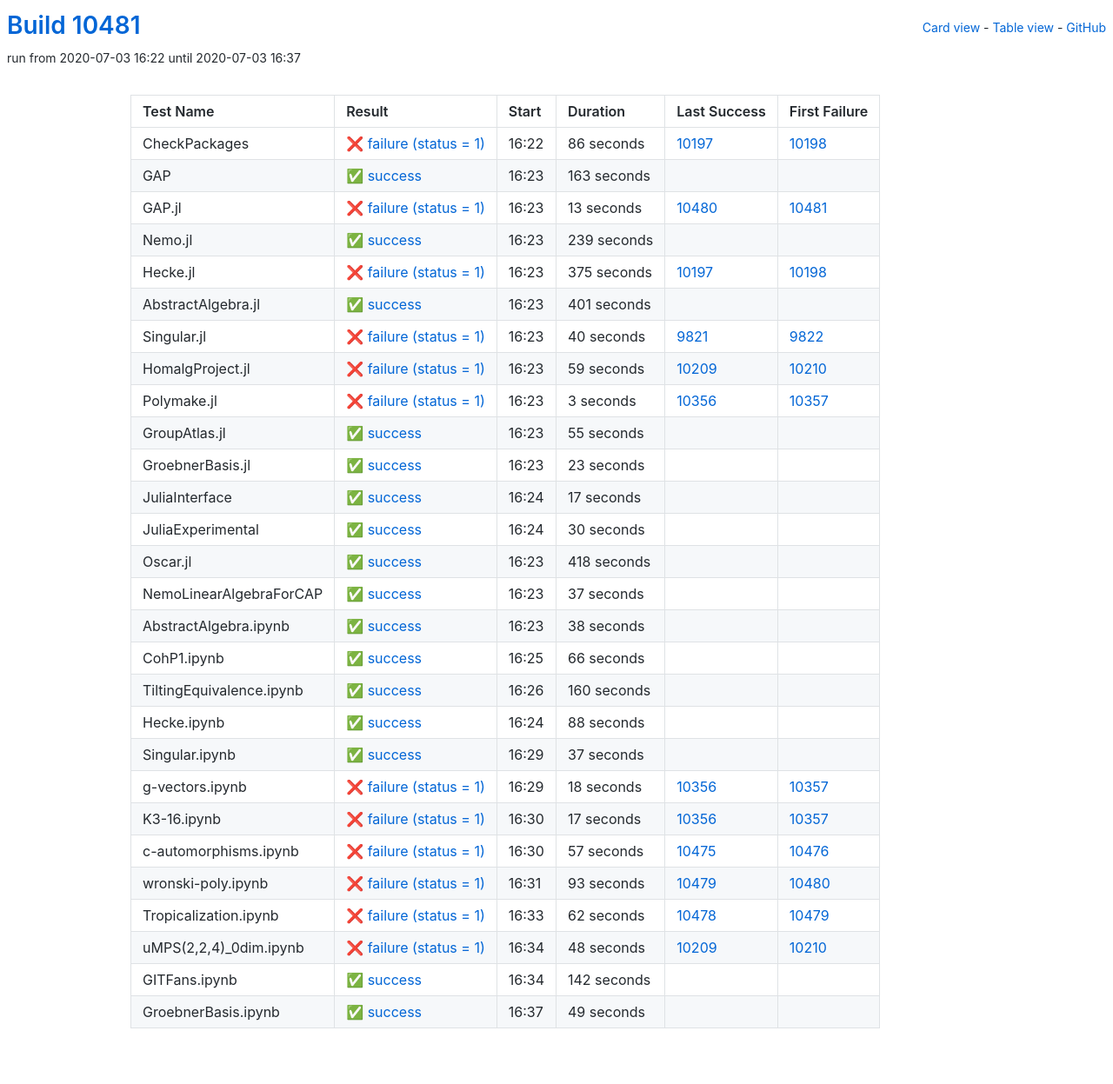
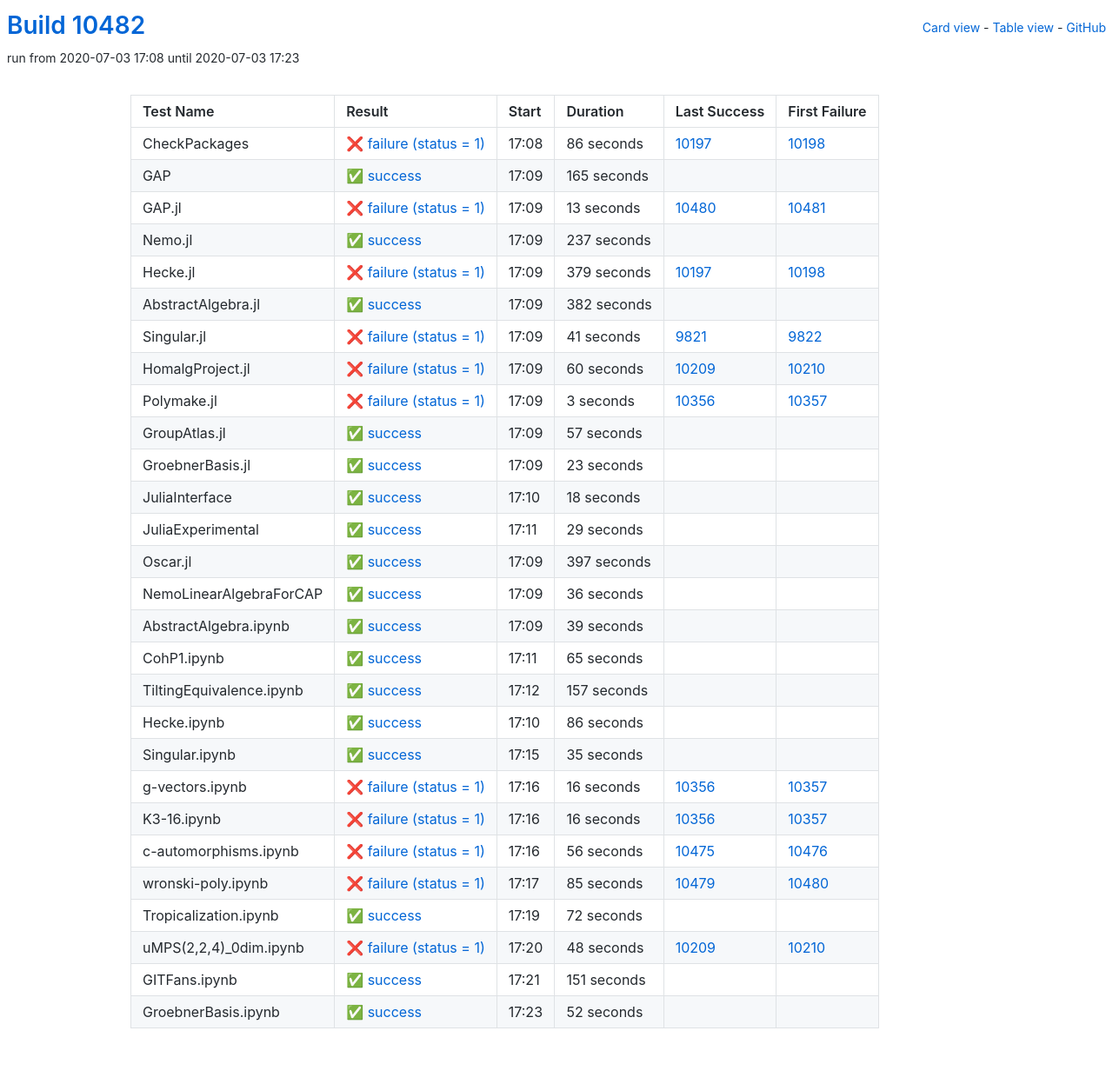
Before and after one commit to oscar-system/oscar-ci-status, a Jekyll site: the page built from table.html, in a window 1280 px wide. Shown: the whole page at 87% size. Built offline with Jekyll 4.4.1, drawn with Linux system fonts in a browser that asks for light colours.

Commit message:
Build #10482

```diff
--- a/_data/ci.yml
+++ b/_data/ci.yml
@@ -1,6 +1,6 @@
 ---
-build: 10481
-build_url: https://oscarci.mathematik.uni-kl.de/job/oscar/10481/
+build: 10482
+build_url: https://oscarci.mathematik.uni-kl.de/job/oscar/10482/
 job: oscar
 organization: oscar-system
 repo: oscar-ci-status
@@ -8,8 +8,8 @@ repourl: https://github.com/oscar-system/oscar-ci-status
 tests:
 - name: CheckPackages
   id: checkpackages
-  log: https://oscarci.mathematik.uni-kl.de/job/oscar/10481/artifact/logs/build-10481/CheckPackages.log
-  start: 2020-07-03 16:22
+  log: https://oscarci.mathematik.uni-kl.de/job/oscar/10482/artifact/logs/build-10482/CheckPackages.log
+  start: 2020-07-03 17:08
   success: false
   exitcode: 1
   status: failure
@@ -20,20 +20,20 @@ tests:
   first_failure_url: https://oscarci.mathematik.uni-kl.de/job/oscar/10198/
 - name: GAP
   id: gap
-  log: https://oscarci.mathematik.uni-kl.de/job/oscar/10481/artifact/logs/build-10481/GAP.log
-  start: 2020-07-03 16:23
+  log: https://oscarci.mathematik.uni-kl.de/job/oscar/10482/artifact/logs/build-10482/GAP.log
+  start: 2020-07-03 17:09
   success: true
   exitcode: 0
   status: success
-  duration: 163
+  duration: 165
   last_success: false
   last_success_url:
   first_failure: false
   first_failure_url:
 - name: GAP.jl
   id: gap-jl
-  log: https://oscarci.mathematik.uni-kl.de/job/oscar/10481/artifact/logs/build-10481/GAP.jl.log
-  start: 2020-07-03 16:23
+  log: https://oscarci.mathematik.uni-kl.de/job/oscar/10482/artifact/logs/build-10482/GAP.jl.log
+  start: 2020-07-03 17:09
   success: false
   exitcode: 1
   status: failure
@@ -44,68 +44,68 @@ tests:
   first_failure_url: https://oscarci.mathematik.uni-kl.de/job/oscar/10481/
 - name: Nemo.jl
   id: nemo-jl
-  log: https://oscarci.mathematik.uni-kl.de/job/oscar/10481/artifact/logs/build-10481/Nemo.jl.log
-  start: 2020-07-03 16:23
+  log: https://oscarci.mathematik.uni-kl.de/job/oscar/10482/artifact/logs/build-10482/Nemo.jl.log
+  start: 2020-07-03 17:09
   success: true
   exitcode: 0
   status: success
-  duration: 239
+  duration: 237
   last_success: false
   last_success_url:
   first_failure: false
   first_failure_url:
 - name: Hecke.jl
   id: hecke-jl
-  log: https://oscarci.mathematik.uni-kl.de/job/oscar/10481/artifact/logs/build-10481/Hecke.jl.log
-  start: 2020-07-03 16:23
+  log: https://oscarci.mathematik.uni-kl.de/job/oscar/10482/artifact/logs/build-10482/Hecke.jl.log
+  start: 2020-07-03 17:09
   success: false
   exitcode: 1
   status: failure
-  duration: 375
+  duration: 379
   last_success: 10197
   last_success_url: https://oscarci.mathematik.uni-kl.de/job/oscar/10197/
   first_failure: 10198
   first_failure_url: https://oscarci.mathematik.uni-kl.de/job/oscar/10198/
 - name: AbstractAlgebra.jl
   id: abstractalgebra-jl
-  log: https://oscarci.mathematik.uni-kl.de/job/oscar/10481/artifact/logs/build-10481/AbstractAlgebra.jl.log
-  start: 2020-07-03 16:23
+  log: https://oscarci.mathematik.uni-kl.de/job/oscar/10482/artifact/logs/build-10482/AbstractAlgebra.jl.log
+  start: 2020-07-03 17:09
   success: true
   exitcode: 0
   status: success
-  duration: 401
+  duration: 382
   last_success: false
   last_success_url:
   first_failure: false
   first_failure_url:
 - name: Singular.jl
   id: singular-jl
-  log: https://oscarci.mathematik.uni-kl.de/job/oscar/10481/artifact/logs/build-10481/Singular.jl.log
-  start: 2020-07-03 16:23
+  log: https://oscarci.mathematik.uni-kl.de/job/oscar/10482/artifact/logs/build-10482/Singular.jl.log
+  start: 2020-07-03 17:09
   success: false
   exitcode: 1
   status: failure
-  duration: 40
+  duration: 41
   last_success: 9821
   last_success_url: https://oscarci.mathematik.uni-kl.de/job/oscar/9821/
   first_failure: 9822
   first_failure_url: https://oscarci.mathematik.uni-kl.de/job/oscar/9822/
 - name: HomalgProject.jl
   id: homalgproject-jl
-  log: https://oscarci.mathematik.uni-kl.de/job/oscar/10481/artifact/logs/build-10481/HomalgProject.jl.log
-  start: 2020-07-03 16:23
+  log: https://oscarci.mathematik.uni-kl.de/job/oscar/10482/artifact/logs/build-10482/HomalgProject.jl.log
+  start: 2020-07-03 17:09
   success: false
   exitcode: 1
   status: failure
-  duration: 59
+  duration: 60
   last_success: 10209
   last_success_url: https://oscarci.mathematik.uni-kl.de/job/oscar/10209/
   first_failure: 10210
   first_failure_url: https://oscarci.mathematik.uni-kl.de/job/oscar/10210/
 - name: Polymake.jl
   id: polymake-jl
-  log: https://oscarci.mathematik.uni-kl.de/job/oscar/10481/artifact/logs/build-10481/Polymake.jl.log
-  start: 2020-07-03 16:23
+  log: https://oscarci.mathematik.uni-kl.de/job/oscar/10482/artifact/logs/build-10482/Polymake.jl.log
+  start: 2020-07-03 17:09
   success: false
   exitcode: 1
   status: failure
@@ -116,20 +116,20 @@ tests:
   first_failure_url: https://oscarci.mathematik.uni-kl.de/job/oscar/10357/
 - name: GroupAtlas.jl
   id: groupatlas-jl
-  log: https://oscarci.mathematik.uni-kl.de/job/oscar/10481/artifact/logs/build-10481/GroupAtlas.jl.log
-  start: 2020-07-03 16:23
+  log: https://oscarci.mathematik.uni-kl.de/job/oscar/10482/artifact/logs/build-10482/GroupAtlas.jl.log
+  start: 2020-07-03 17:09
   success: true
   exitcode: 0
   status: success
-  duration: 55
+  duration: 57
   last_success: false
   last_success_url:
   first_failure: false
   first_failure_url:
 - name: GroebnerBasis.jl
   id: groebnerbasis-jl
-  log: https://oscarci.mathematik.uni-kl.de/job/oscar/10481/artifact/logs/build-10481/GroebnerBasis.jl.log
-  start: 2020-07-03 16:23
+  log: https://oscarci.mathematik.uni-kl.de/job/oscar/10482/artifact/logs/build-10482/GroebnerBasis.jl.log
+  start: 2020-07-03 17:09
   success: true
   exitcode: 0
   status: success
@@ -140,176 +140,176 @@ tests:
   first_failure_url:
 - name: JuliaInterface
   id: juliainterface
-  log: https://oscarci.mathematik.uni-kl.de/job/oscar/10481/artifact/logs/build-10481/JuliaInterface.log
-  start: 2020-07-03 16:24
+  log: https://oscarci.mathematik.uni-kl.de/job/oscar/10482/artifact/logs/build-10482/JuliaInterface.log
+  start: 2020-07-03 17:10
   success: true
   exitcode: 0
   status: success
-  duration: 17
+  duration: 18
   last_success: false
   last_success_url:
   first_failure: false
   first_failure_url:
 - name: JuliaExperimental
   id: juliaexperimental
-  log: https://oscarci.mathematik.uni-kl.de/job/oscar/10481/artifact/logs/build-10481/JuliaExperimental.log
-  start: 2020-07-03 16:24
+  log: https://oscarci.mathematik.uni-kl.de/job/oscar/10482/artifact/logs/build-10482/JuliaExperimental.log
+  start: 2020-07-03 17:11
   success: true
   exitcode: 0
   status: success
-  duration: 30
+  duration: 29
   last_success: false
   last_success_url:
   first_failure: false
   first_failure_url:
 - name: Oscar.jl
   id: oscar-jl
-  log: https://oscarci.mathematik.uni-kl.de/job/oscar/10481/artifact/logs/build-10481/Oscar.jl.log
-  start: 2020-07-03 16:23
+  log: https://oscarci.mathematik.uni-kl.de/job/oscar/10482/artifact/logs/build-10482/Oscar.jl.log
+  start: 2020-07-03 17:09
   success: true
   exitcode: 0
   status: success
-  duration: 418
+  duration: 397
   last_success: false
   last_success_url:
   first_failure: false
   first_failure_url:
 - name: NemoLinearAlgebraForCAP
   id: nemolinearalgebraforcap
-  log: https://oscarci.mathematik.uni-kl.de/job/oscar/10481/artifact/logs/build-10481/NemoLinearAlgebraForCAP.log
-  start: 2020-07-03 16:23
+  log: https://oscarci.mathematik.uni-kl.de/job/oscar/10482/artifact/logs/build-10482/NemoLinearAlgebraForCAP.log
+  start: 2020-07-03 17:09
   success: true
   exitcode: 0
   status: success
-  duration: 37
+  duration: 36
   last_success: false
   last_success_url:
   first_failure: false
   first_failure_url:
 - name: AbstractAlgebra.ipynb
   id: abstractalgebra-ipynb
-  log: https://oscarci.mathematik.uni-kl.de/job/oscar/10481/artifact/logs/build-10481/AbstractAlgebra.ipynb.log
-  start: 2020-07-03 16:23
+  log: https://oscarci.mathematik.uni-kl.de/job/oscar/10482/artifact/logs/build-10482/AbstractAlgebra.ipynb.log
+  start: 2020-07-03 17:09
   success: true
   exitcode: 0
   status: success
-  duration: 38
+  duration: 39
   last_success: false
   last_success_url:
   first_failure: false
   first_failure_url:
 - name: CohP1.ipynb
   id: cohp1-ipynb
-  log: https://oscarci.mathematik.uni-kl.de/job/oscar/10481/artifact/logs/build-10481/CohP1.ipynb.log
-  start: 2020-07-03 16:25
+  log: https://oscarci.mathematik.uni-kl.de/job/oscar/10482/artifact/logs/build-10482/CohP1.ipynb.log
+  start: 2020-07-03 17:11
   success: true
   exitcode: 0
   status: success
-  duration: 66
+  duration: 65
   last_success: false
   last_success_url:
   first_failure: false
   first_failure_url:
 - name: TiltingEquivalence.ipynb
   id: tiltingequivalence-ipynb
-  log: https://oscarci.mathematik.uni-kl.de/job/oscar/10481/artifact/logs/build-10481/TiltingEquivalence.ipynb.log
-  start: 2020-07-03 16:26
+  log: https://oscarci.mathematik.uni-kl.de/job/oscar/10482/artifact/logs/build-10482/TiltingEquivalence.ipynb.log
+  start: 2020-07-03 17:12
   success: true
   exitcode: 0
   status: success
-  duration: 160
+  duration: 157
   last_success: false
   last_success_url:
   first_failure: false
   first_failure_url:
 - name: Hecke.ipynb
   id: hecke-ipynb
-  log: https://oscarci.mathematik.uni-kl.de/job/oscar/10481/artifact/logs/build-10481/Hecke.ipynb.log
-  start: 2020-07-03 16:24
+  log: https://oscarci.mathematik.uni-kl.de/job/oscar/10482/artifact/logs/build-10482/Hecke.ipynb.log
+  start: 2020-07-03 17:10
   success: true
   exitcode: 0
   status: success
-  duration: 88
+  duration: 86
   last_success: false
   last_success_url:
   first_failure: false
   first_failure_url:
 - name: Singular.ipynb
   id: singular-ipynb
-  log: https://oscarci.mathematik.uni-kl.de/job/oscar/10481/artifact/logs/build-10481/Singular.ipynb.log
-  start: 2020-07-03 16:29
+  log: https://oscarci.mathematik.uni-kl.de/job/oscar/10482/artifact/logs/build-10482/Singular.ipynb.log
+  start: 2020-07-03 17:15
   success: true
   exitcode: 0
   status: success
-  duration: 37
+  duration: 35
   last_success: false
   last_success_url:
   first_failure: false
   first_failure_url:
 - name: g-vectors.ipynb
   id: g-vectors-ipynb
-  log: https://oscarci.mathematik.uni-kl.de/job/oscar/10481/artifact/logs/build-10481/g-vectors.ipynb.log
-  start: 2020-07-03 16:29
+  log: https://oscarci.mathematik.uni-kl.de/job/oscar/10482/artifact/logs/build-10482/g-vectors.ipynb.log
+  start: 2020-07-03 17:16
   success: false
   exitcode: 1
   status: failure
-  duration: 18
+  duration: 16
   last_success: 10356
   last_success_url: https://oscarci.mathematik.uni-kl.de/job/oscar/10356/
   first_failure: 10357
   first_failure_url: https://oscarci.mathematik.uni-kl.de/job/oscar/10357/
 - name: K3-16.ipynb
   id: k3-16-ipynb
-  log: https://oscarci.mathematik.uni-kl.de/job/oscar/10481/artifact/logs/build-10481/K3-16.ipynb.log
-  start: 2020-07-03 16:30
+  log: https://oscarci.mathematik.uni-kl.de/job/oscar/10482/artifact/logs/build-10482/K3-16.ipynb.log
+  start: 2020-07-03 17:16
   success: false
   exitcode: 1
   status: failure
-  duration: 17
+  duration: 16
   last_success: 10356
   last_success_url: https://oscarci.mathematik.uni-kl.de/job/oscar/10356/
   first_failure: 10357
   first_failure_url: https://oscarci.mathematik.uni-kl.de/job/oscar/10357/
 - name: c-automorphisms.ipynb
   id: c-automorphisms-ipynb
-  log: https://oscarci.mathematik.uni-kl.de/job/oscar/10481/artifact/logs/build-10481/c-automorphisms.ipynb.log
-  start: 2020-07-03 16:30
+  log: https://oscarci.mathematik.uni-kl.de/job/oscar/10482/artifact/logs/build-10482/c-automorphisms.ipynb.log
+  start: 2020-07-03 17:16
   success: false
   exitcode: 1
   status: failure
-  duration: 57
+  duration: 56
   last_success: 10475
   last_success_url: https://oscarci.mathematik.uni-kl.de/job/oscar/10475/
   first_failure: 10476
   first_failure_url: https://oscarci.mathematik.uni-kl.de/job/oscar/10476/
 - name: wronski-poly.ipynb
   id: wronski-poly-ipynb
-  log: https://oscarci.mathematik.uni-kl.de/job/oscar/10481/artifact/logs/build-10481/wronski-poly.ipynb.log
-  start: 2020-07-03 16:31
+  log: https://oscarci.mathematik.uni-kl.de/job/oscar/10482/artifact/logs/build-10482/wronski-poly.ipynb.log
+  start: 2020-07-03 17:17
   success: false
   exitcode: 1
   status: failure
-  duration: 93
+  duration: 85
   last_success: 10479
   last_success_url: https://oscarci.mathematik.uni-kl.de/job/oscar/10479/
   first_failure: 10480
   first_failure_url: https://oscarci.mathematik.uni-kl.de/job/oscar/10480/
 - name: Tropicalization.ipynb
   id: tropicalization-ipynb
-  log: https://oscarci.mathematik.uni-kl.de/job/oscar/10481/artifact/logs/build-10481/Tropicalization.ipynb.log
-  start: 2020-07-03 16:33
-  success: false
-  exitcode: 1
-  status: failure
-  duration: 62
-  last_success: 10478
-  last_success_url: https://oscarci.mathematik.uni-kl.de/job/oscar/10478/
-  first_failure: 10479
-  first_failure_url: https://oscarci.mathematik.uni-kl.de/job/oscar/10479/
+  log: https://oscarci.mathematik.uni-kl.de/job/oscar/10482/artifact/logs/build-10482/Tropicalization.ipynb.log
+  start: 2020-07-03 17:19
+  success: true
+  exitcode: 0
+  status: success
+  duration: 72
+  last_success: false
+  last_success_url:
+  first_failure: false
+  first_failure_url:
 - name: uMPS(2,2,4)_0dim.ipynb
   id: umps-2-2-4-0dim-ipynb
-  log: https://oscarci.mathematik.uni-kl.de/job/oscar/10481/artifact/logs/build-10481/uMPS-2-2-4-_0dim.ipynb.log
-  start: 2020-07-03 16:34
+  log: https://oscarci.mathematik.uni-kl.de/job/oscar/10482/artifact/logs/build-10482/uMPS-2-2-4-_0dim.ipynb.log
+  start: 2020-07-03 17:20
   success: false
   exitcode: 1
   status: failure
@@ -320,24 +320,24 @@ tests:
   first_failure_url: https://oscarci.mathematik.uni-kl.de/job/oscar/10210/
 - name: GITFans.ipynb
   id: gitfans-ipynb
-  log: https://oscarci.mathematik.uni-kl.de/job/oscar/10481/artifact/logs/build-10481/GITFans.ipynb.log
-  start: 2020-07-03 16:34
+  log: https://oscarci.mathematik.uni-kl.de/job/oscar/10482/artifact/logs/build-10482/GITFans.ipynb.log
+  start: 2020-07-03 17:21
   success: true
   exitcode: 0
   status: success
-  duration: 142
+  duration: 151
   last_success: false
   last_success_url:
   first_failure: false
   first_failure_url:
 - name: GroebnerBasis.ipynb
   id: groebnerbasis-ipynb
-  log: https://oscarci.mathematik.uni-kl.de/job/oscar/10481/artifact/logs/build-10481/GroebnerBasis.ipynb.log
-  start: 2020-07-03 16:37
+  log: https://oscarci.mathematik.uni-kl.de/job/oscar/10482/artifact/logs/build-10482/GroebnerBasis.ipynb.log
+  start: 2020-07-03 17:23
   success: true
   exitcode: 0
   status: success
-  duration: 49
+  duration: 52
   last_success: false
   last_success_url:
   first_failure: false
```
Also changed, not shown: README.md.
